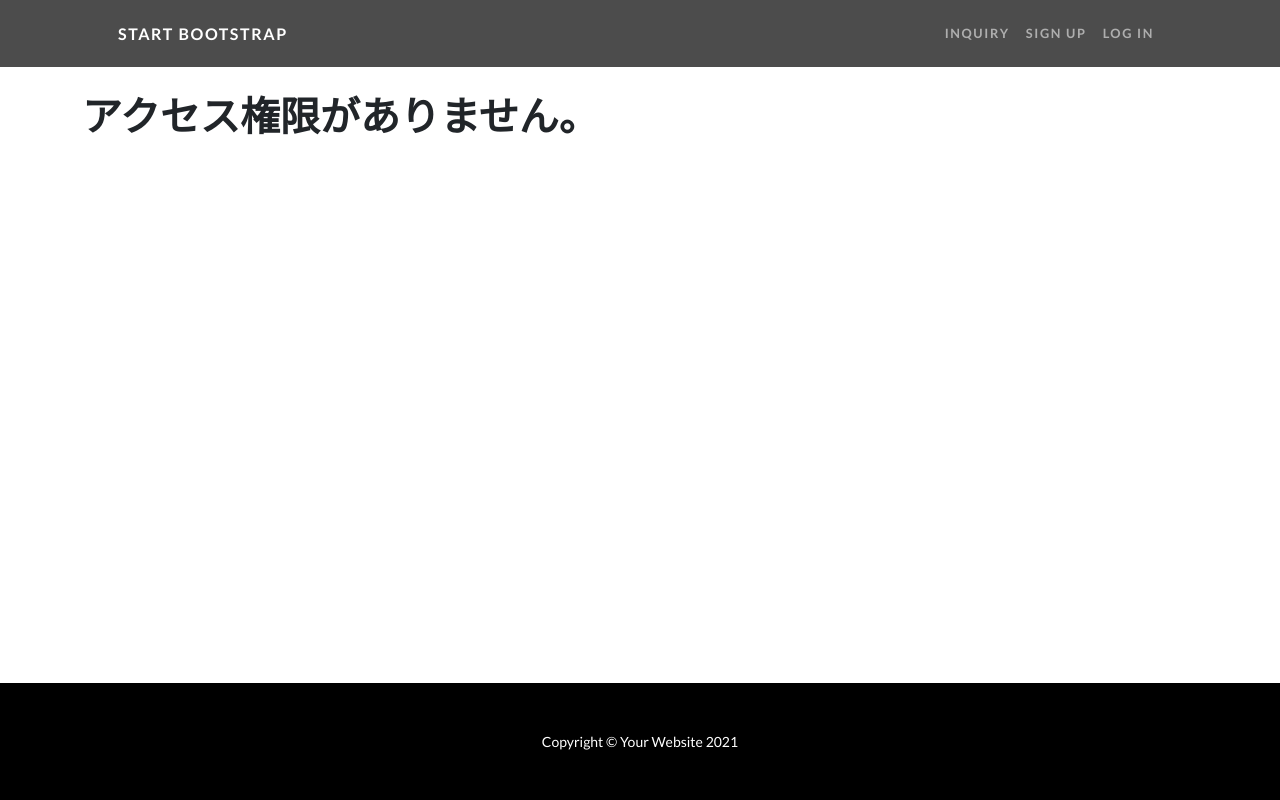
After one commit to KoukiNakano/private_diary, a Django app: template diary/templates/403.html in a window 1280 px wide. The commit adds this page. Run offline with Django 3.2, Linux system fonts and the light colour scheme; the template is opened without the code that fills it, so the values that code supplies are empty; some libraries are stand-ins or nearby versions.

Commit message:
299ページまで

```diff
--- /dev/null
+++ b/diary/templates/403.html
@@ -0,0 +1,14 @@
+{% extends 'diary/base.html' %}
+{% load static %}
+
+{% block title %}４０３エラー｜Private Diary{% endblock %}
+
+{% block contents %}
+<div class="container">
+    <div class="row">
+        <div class="my-div-style w-100">
+            <h1>アクセス権限がありません。</h1>
+        </div>
+    </div>
+</div>
+{% endblock %}
--- a/diary/templates/diary/diary_update.html
+++ b/diary/templates/diary/diary_update.html
@@ -5,7 +5,7 @@
 
 {% block contents %}
 <div class="container">
-    <div class="row"></div>
+    <div class="row">
         <div class="my-div-style w-100">
             <form method="POST" enctype="multipart/form-data">
                 {% csrf_token %}
```
Also changed, not shown: diary/templates/404.html (added, +14 -0 lines), diary/templates/500.html (added, +14 -0 lines).
